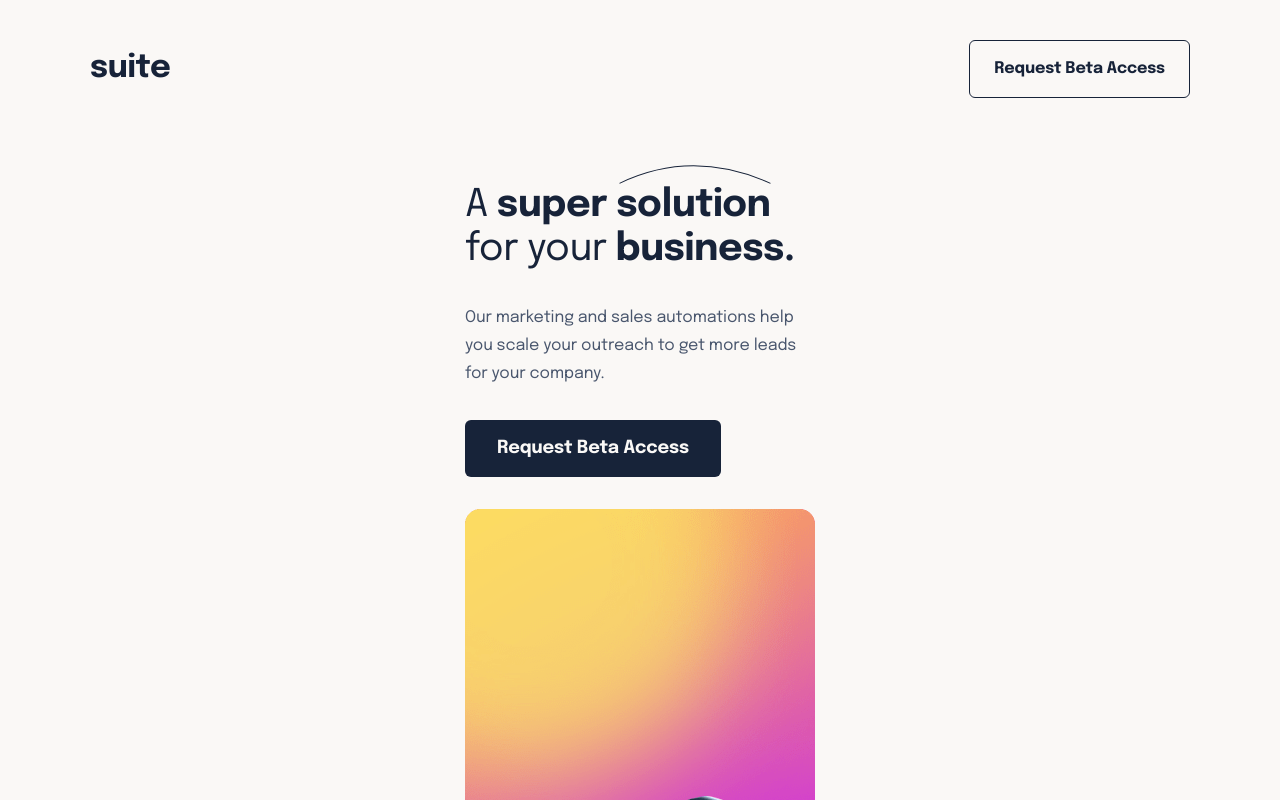
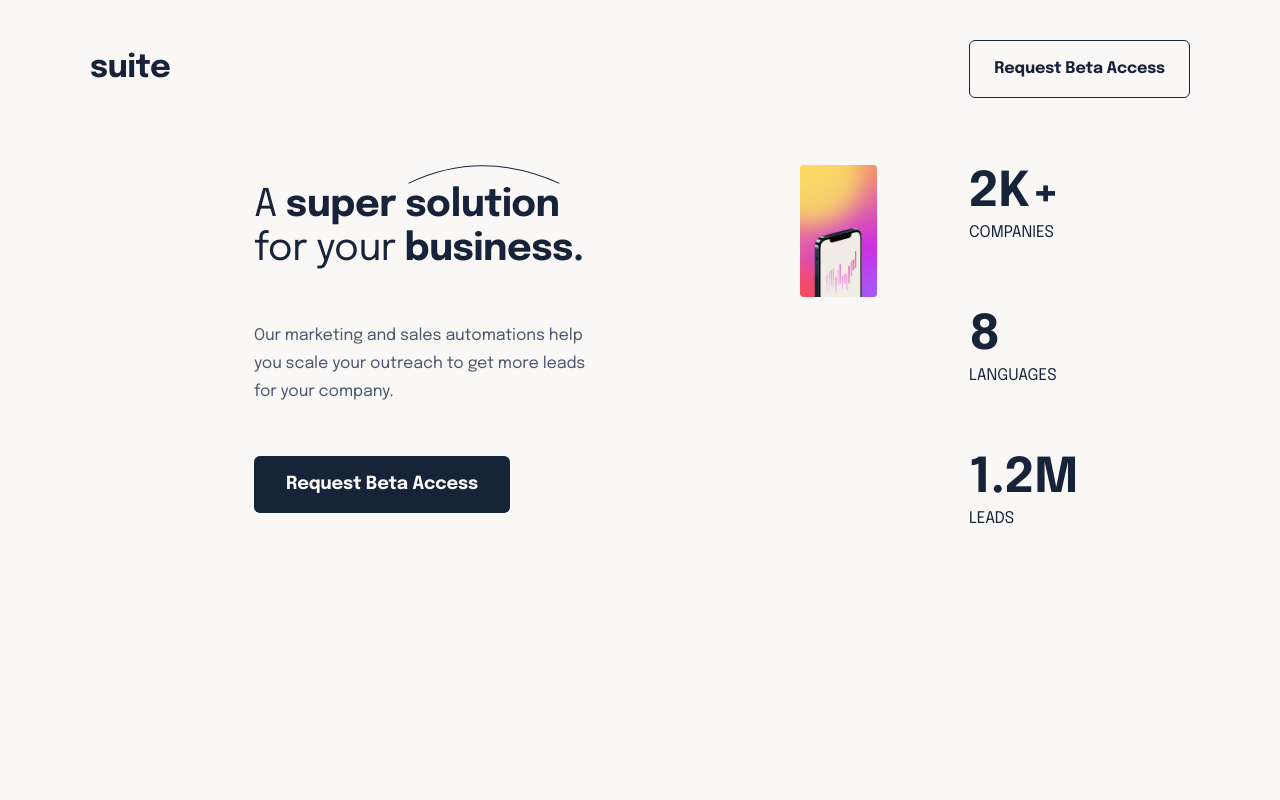
Before and after one commit to Huayao-Zheng/suite-landing-page, a React (Create React App) app: page / in a window 1280 px wide. Shown: the top 800 px of the page. Built offline with nearby package versions, Linux system fonts and the light colour scheme.

Commit message:
added grid layout for tablet hero

```diff
--- a/src/index.css
+++ b/src/index.css
@@ -5,7 +5,3 @@
 .myContainer {
   @apply max-w-[1280px] mx-auto px-4 md:px-10 xl:px-[90px] transition-all;
 }
-
-.md-hero-grid-areas {
-  /* grid-template-areas: ; */
-}
--- a/src/layout/Hero.jsx
+++ b/src/layout/Hero.jsx
@@ -9,7 +9,8 @@ export const Hero = () => {
     <section
       id="hero"
       className="myContainer grid- pt-[56px] md:pt-[80px] xl:pt-[67px]
-    grid gap-8"
+    grid gap-8
+    md:grid-cols-[1fr_77px_281px] md:grid-rows-[1fr_83px]"
     >
       {/* layout the grid template and pass the grid-itme classes through below's components */}
       <HeroIntro />
```
